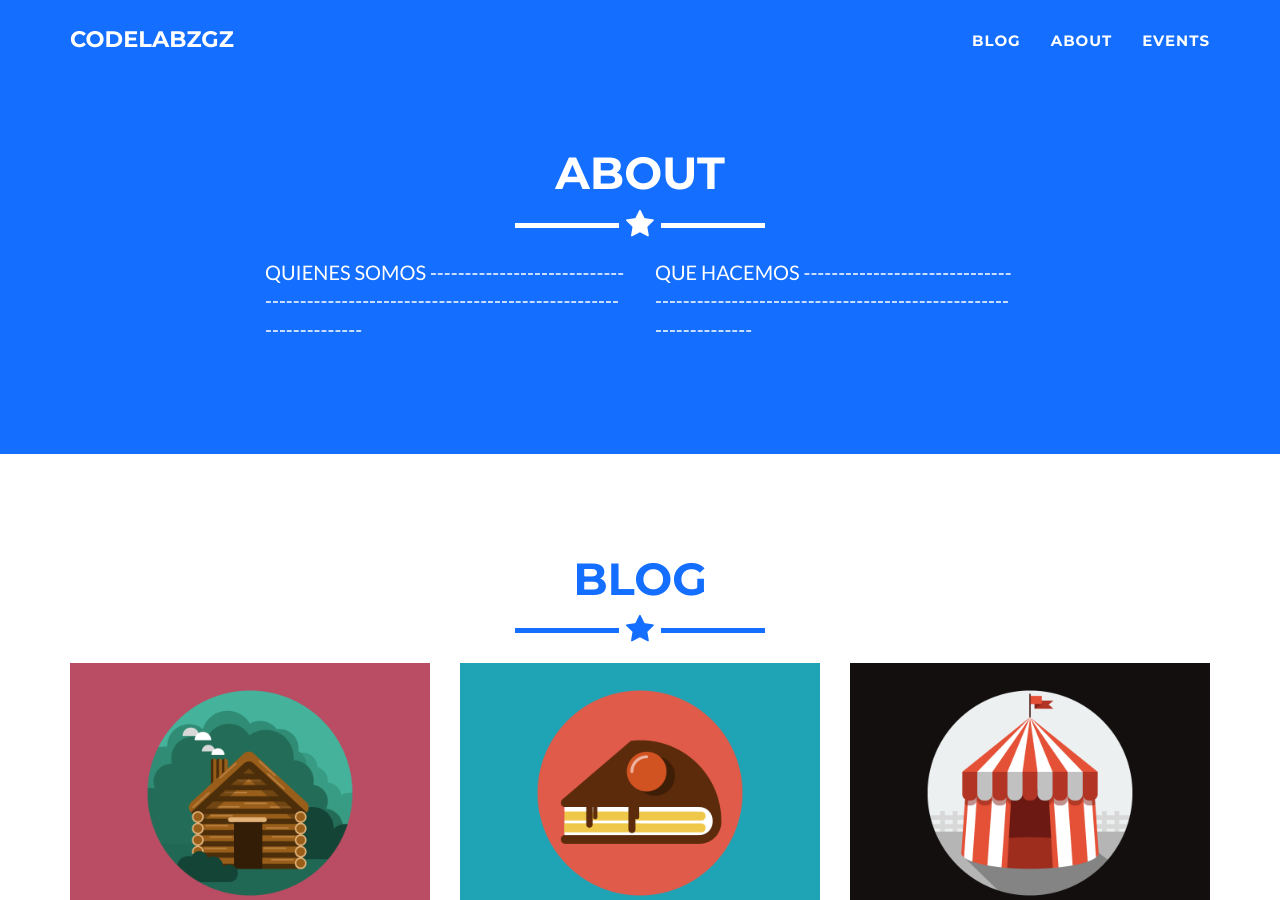
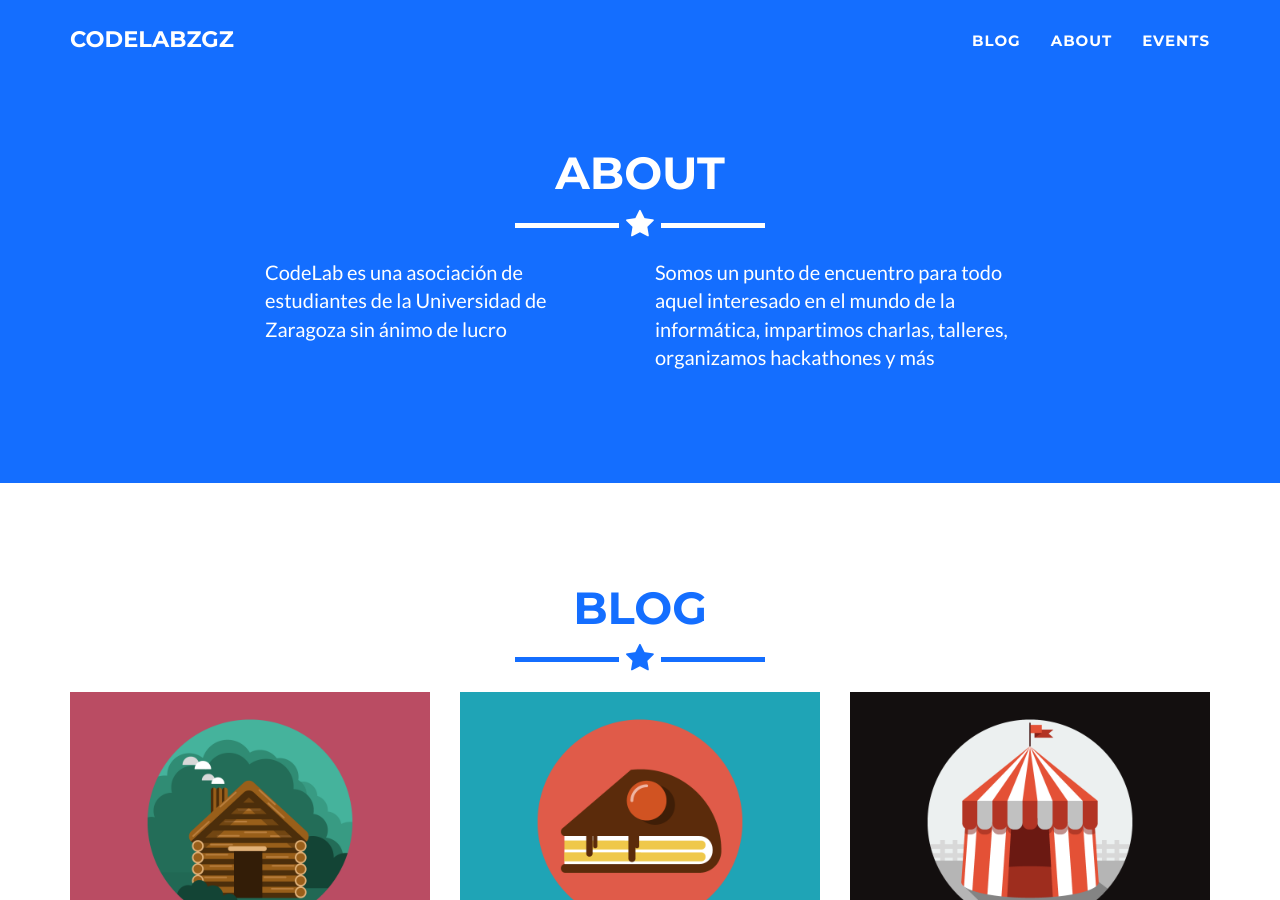
Before and after one commit to CodeLabZGZ/codelabzgz.github.io, a Jekyll site: the page built from index.html, in a window 1280 px wide and 900 px high, scrolled down 727 px. Built offline with Jekyll 4.4.1, drawn with Linux system fonts in a browser that asks for light colours.

Commit message:
Actualización ABOUT

```diff
--- a/_includes/about.html
+++ b/_includes/about.html
@@ -9,10 +9,11 @@
             </div>
             <div class="row">
                 <div class="col-lg-4 col-lg-offset-2">
-                    <p>QUIENES SOMOS ---------------------------------------------------------------------------------------------</p>
+                    <p>CodeLab es una asociación de estudiantes de la Universidad de Zaragoza sin ánimo de lucro</p>
                 </div>
                 <div class="col-lg-4">
-                    <p>QUE HACEMOS -----------------------------------------------------------------------------------------------</p>
+                    <p>Somos un punto de encuentro para todo aquel interesado en el mundo de la informática, impartimos charlas,
+                       talleres, organizamos hackathones y más</p>
                 </div>
             </div>
         </div>
```
